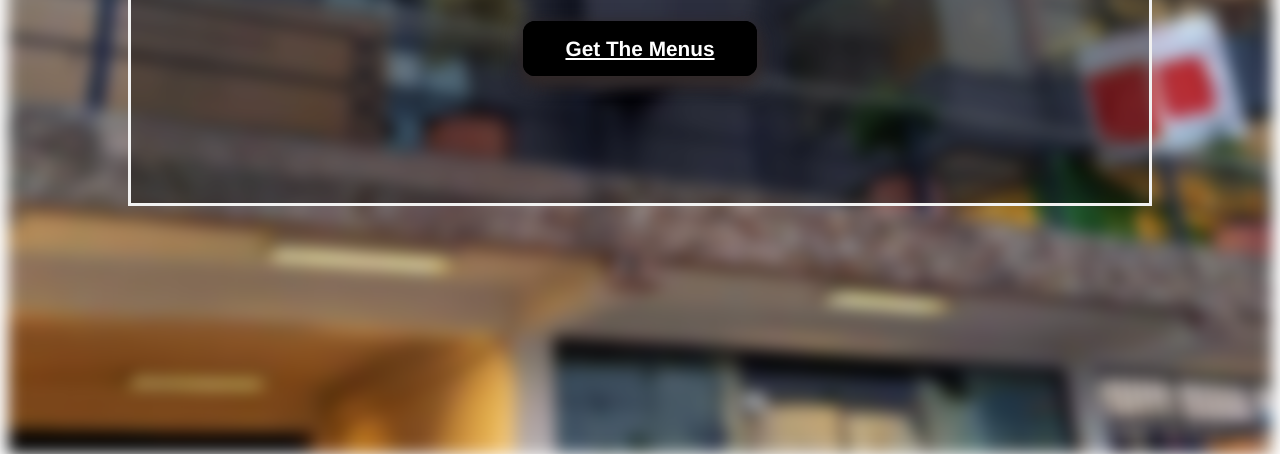
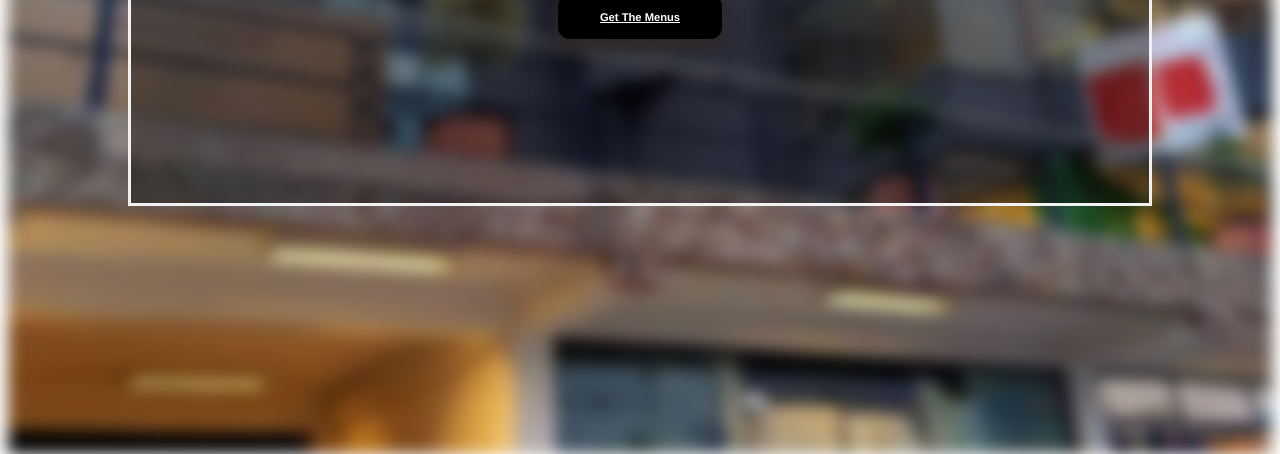
Before and after one commit to nah3647/lucytest4, a plain HTML site: page index.html in a window 1280 px wide. Shown: the part 354-808 px from the top of the page. Drawn offline with Linux system fonts and the light colour scheme.

Commit message:
Update lucy.css

```diff
--- a/lucy.css
+++ b/lucy.css
@@ -38,11 +38,11 @@ body, html {
     width: 80%;
     height: 40%;
     padding: 20px;
-    font-size: 130%;
+    font-size: 100%;
     text-align: center;
   }
 .button1{
-    font-size: 100%;
+    font-size: 70%;
     padding: 14px 40px;
     border-radius: 12px;
     background-color: black;
```
